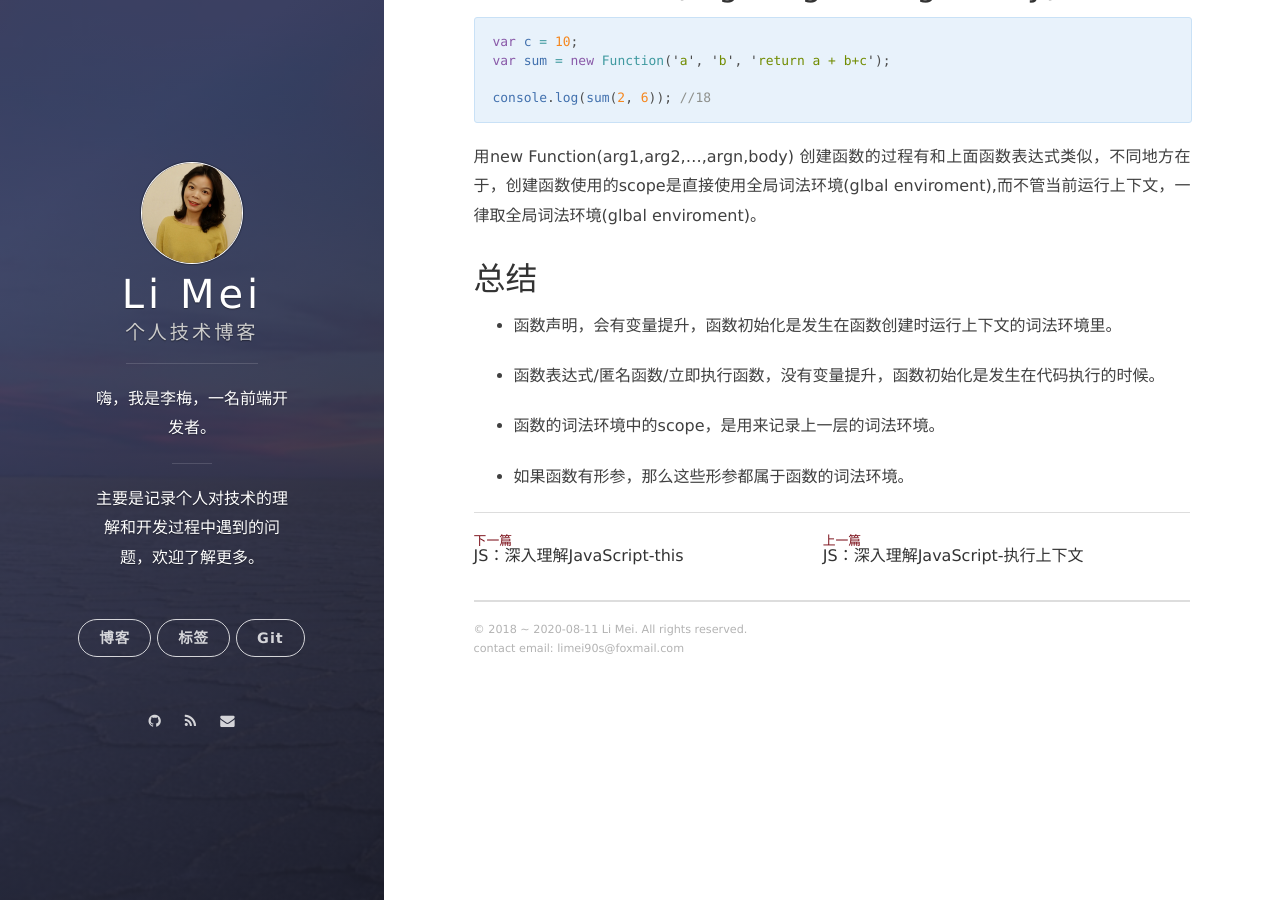
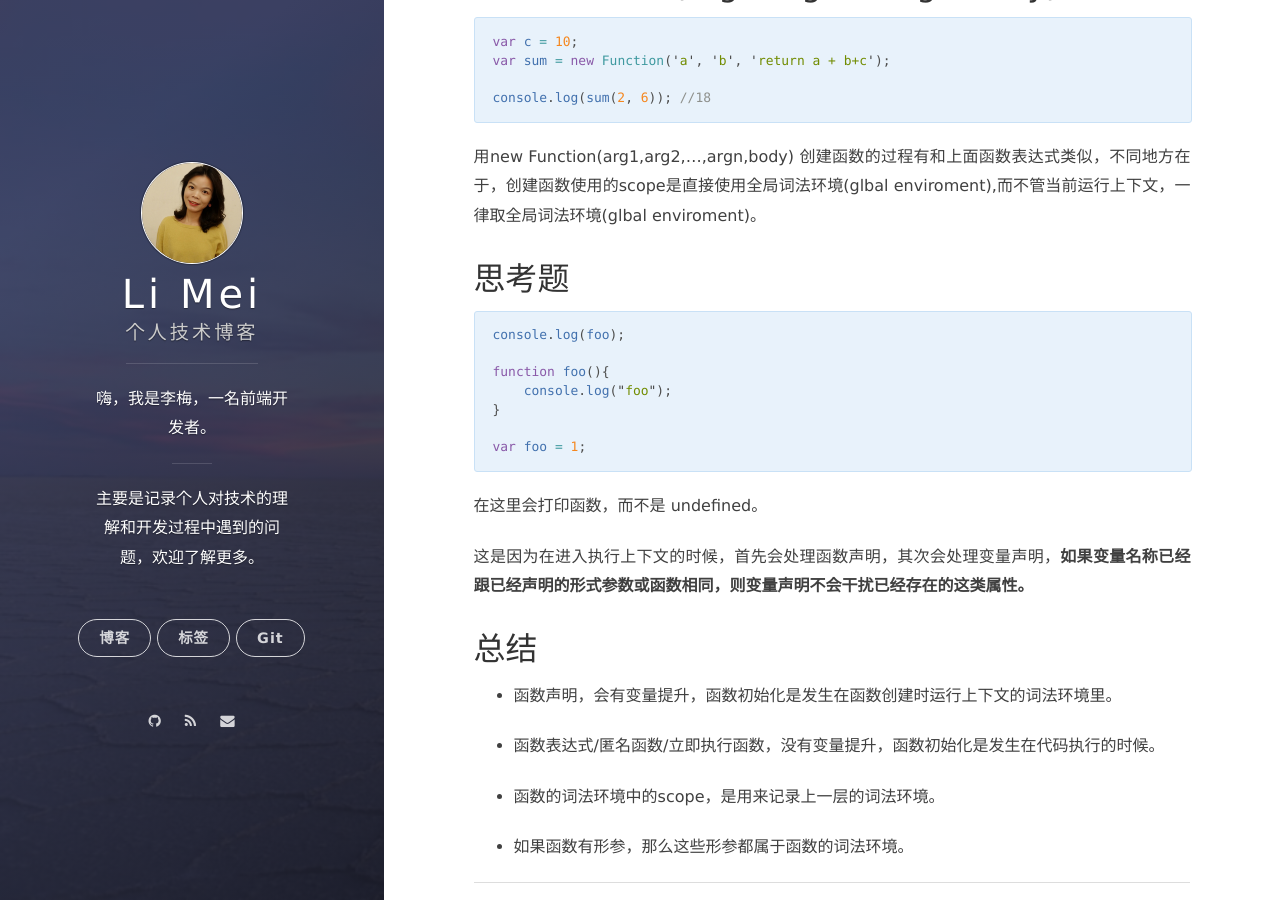
Before and after one commit to LiMeii/LiMeii.github.io, a Jekyll site: the page built from _posts/2019-05-08-js-function.md, in a window 1280 px wide and 900 px high, scrolled down 9245 px. Built offline with Jekyll 4.4.1, drawn with Linux system fonts in a browser that asks for light colours; nearby versions of some CDN libraries.

Commit message:
update function missing point

````diff
--- a/_posts/2019-05-08-js-function.md
+++ b/_posts/2019-05-08-js-function.md
@@ -175,6 +175,23 @@ console.log(sum(2, 6)); //18
 用new Function(arg1,arg2,...,argn,body) 创建函数的过程有和上面函数表达式类似，不同地方在于，创建函数使用的scope是直接使用全局词法环境(glbal enviroment),而不管当前运行上下文，一律取全局词法环境(glbal enviroment)。
 
 
+## 思考题
+
+```js
+console.log(foo);
+
+function foo(){
+    console.log("foo");
+}
+
+var foo = 1;
+```
+
+在这里会打印函数，而不是 undefined。
+
+
+这是因为在进入执行上下文的时候，首先会处理函数声明，其次会处理变量声明，**如果变量名称已经跟已经声明的形式参数或函数相同，则变量声明不会干扰已经存在的这类属性。**
+
 ## 总结
 
 - 函数声明，会有变量提升，函数初始化是发生在函数创建时运行上下文的词法环境里。
````
